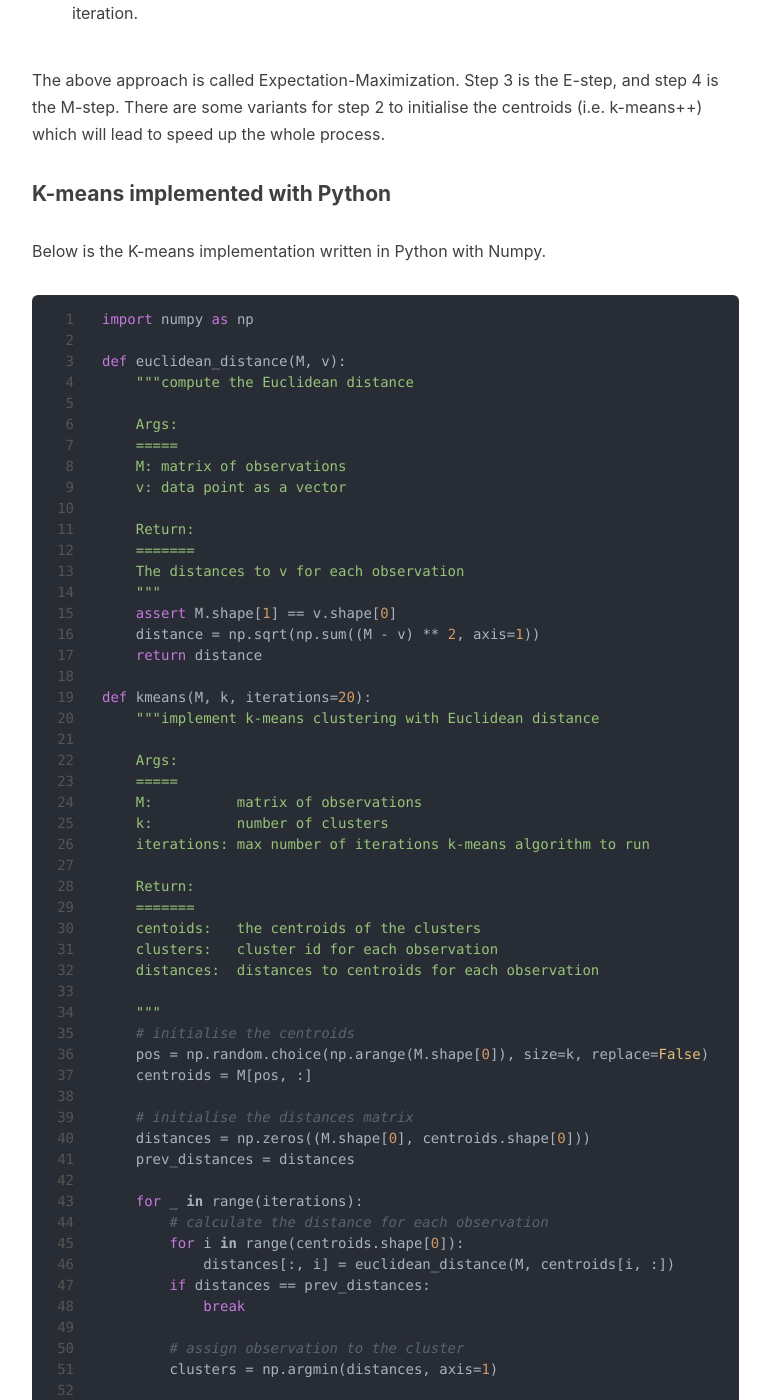
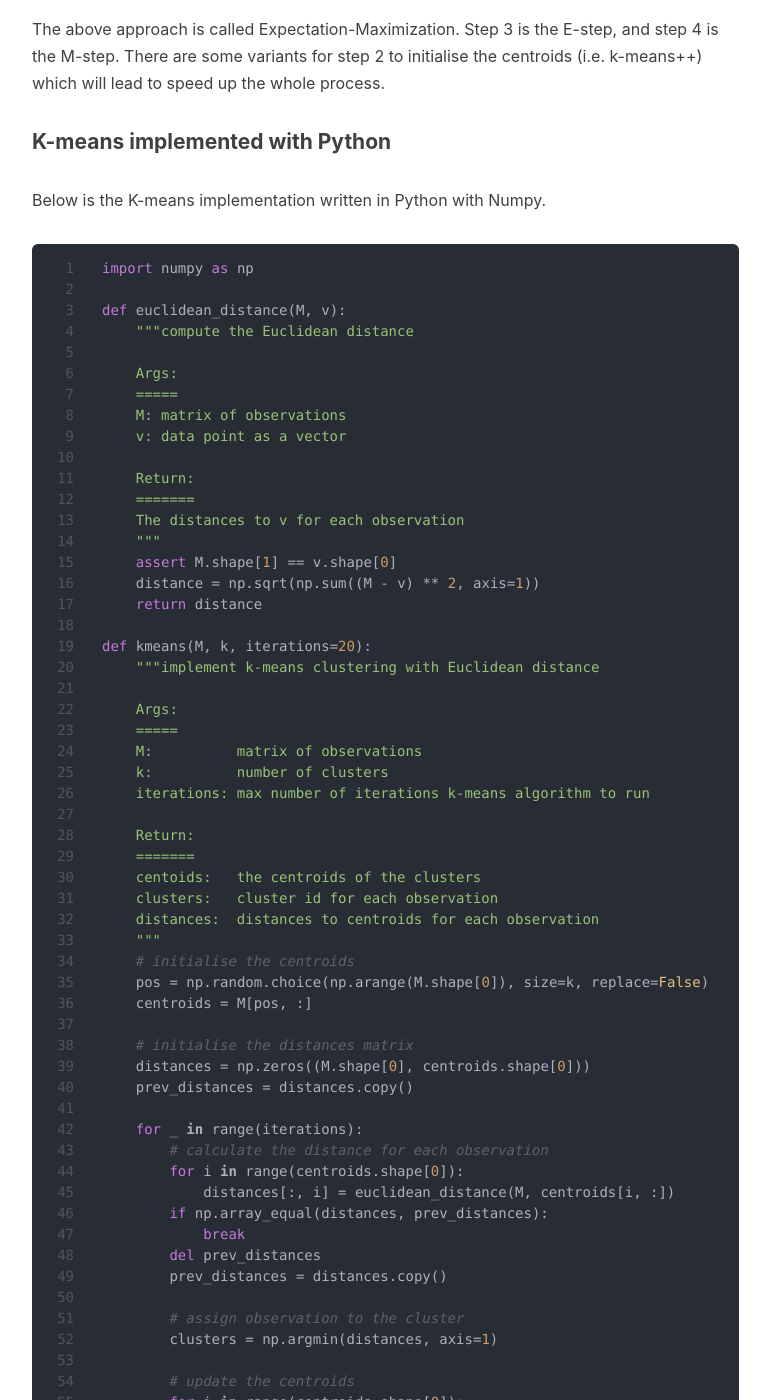
Before and after one commit to q15928/q15928.github.io, a Jekyll site: the page built from _posts/2019-07-27-bqml-clustering.md, in a window 1280 px wide and 1400 px high, scrolled down 3872 px. Shown: the whole window, without its empty margins (233-1003 px from the left). Built offline with Jekyll 4.4.1, drawn with Linux system fonts in a browser that asks for light colours; nearby versions of some CDN libraries; comment, search, counter and statistics services are not loaded; some of the changed text lies outside the part shown.

Commit message:
updated reference

```diff
--- a/_posts/2019-07-27-bqml-clustering.md
+++ b/_posts/2019-07-27-bqml-clustering.md
@@ -123,7 +122,6 @@ def kmeans(M, k, iterations=20):
     centoids:   the centroids of the clusters
     clusters:   cluster id for each observation
     distances:  distances to centroids for each observation
-
     """
     # initialise the centroids
     pos = np.random.choice(np.arange(M.shape[0]), size=k, replace=False)
@@ -131,14 +129,16 @@ def kmeans(M, k, iterations=20):
 
     # initialise the distances matrix
     distances = np.zeros((M.shape[0], centroids.shape[0]))
-    prev_distances = distances
+    prev_distances = distances.copy()
 
     for _ in range(iterations):
         # calculate the distance for each observation
         for i in range(centroids.shape[0]):
             distances[:, i] = euclidean_distance(M, centroids[i, :])
-        if distances == prev_distances:
+        if np.array_equal(distances, prev_distances):
             break
+        del prev_distances
+        prev_distances = distances.copy()
 
         # assign observation to the cluster
         clusters = np.argmin(distances, axis=1)
```
Also changed, not shown: other parts of _posts/2019-07-27-bqml-clustering.md (+6 -1 lines).
